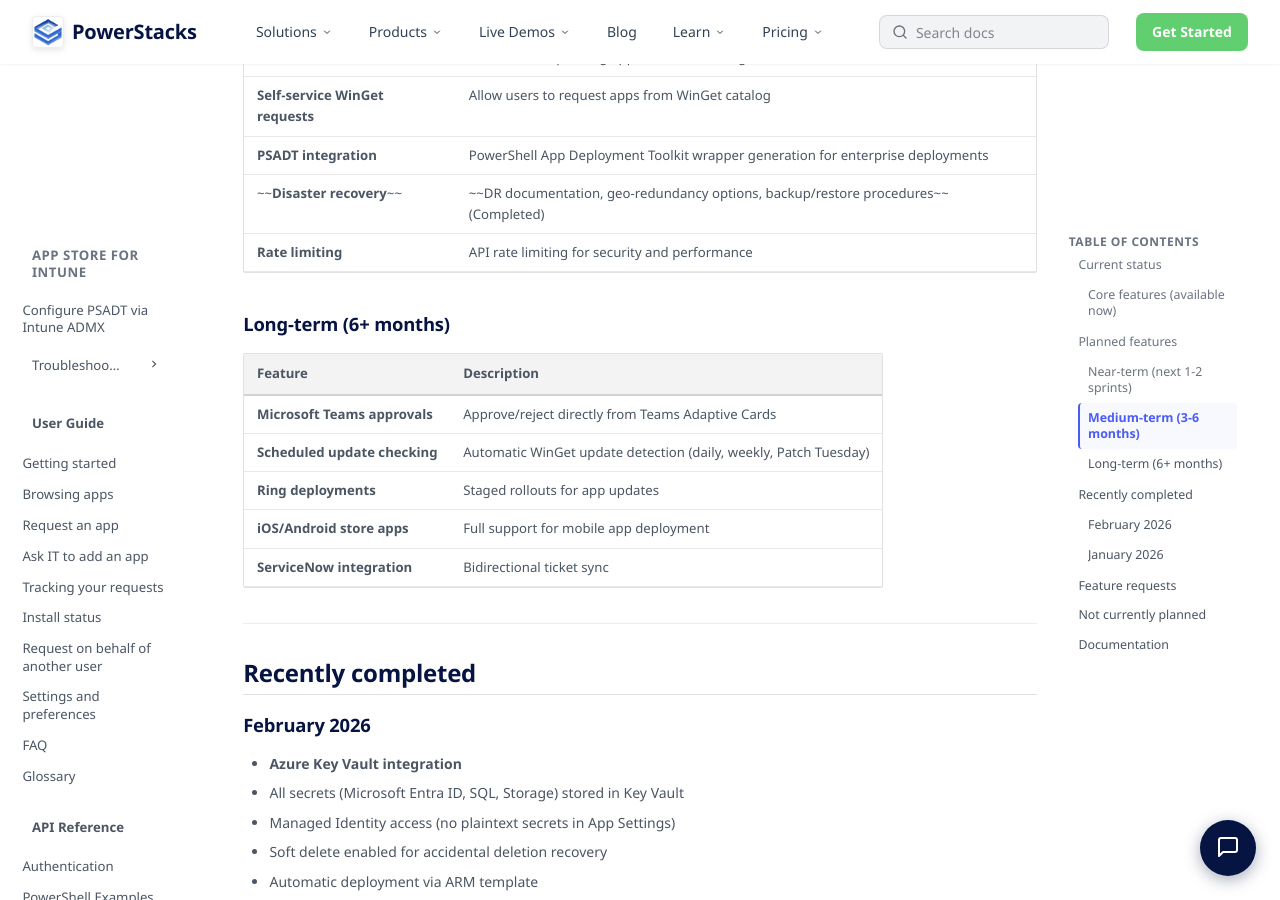
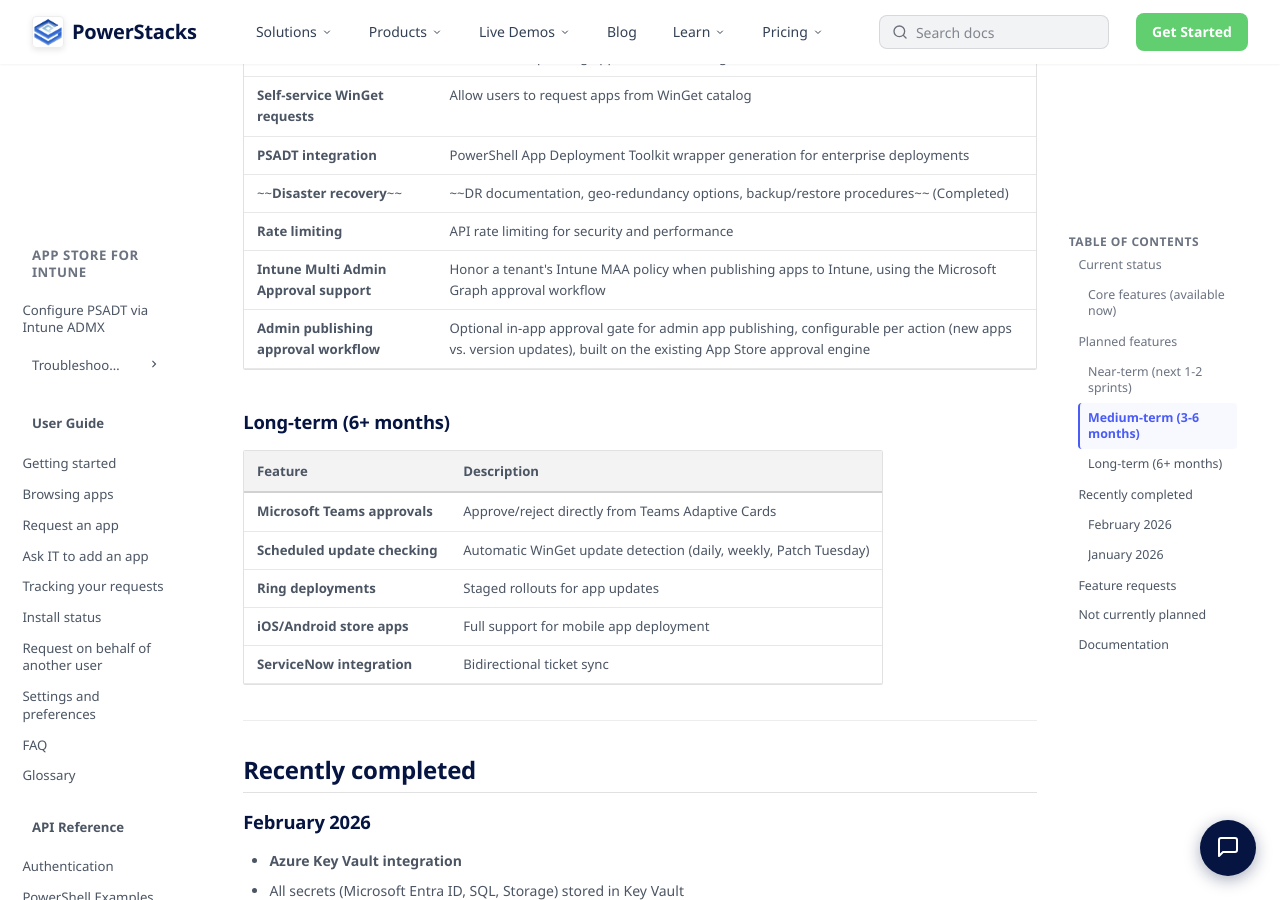
Before and after one commit to powerstacks-corp/powerstacks-docs, an MkDocs documentation site: the page built from docs/app-store-for-intune/roadmap.md, in a window 1280 px wide and 900 px high, scrolled down 1899 px. Built offline with MkDocs 1.6.1 and Material for MkDocs 9.7.7, drawn with Linux system fonts in a browser that asks for light colours.

Commit message:
Add Multi Admin Approval guidance and roadmap items for the App Store
New admin page documenting how Intune MAA enforcement on app-auth Graph calls affects App Store publishing, with the Exclusions-tab workaround. Adds two Medium-term roadmap items: native Intune MAA support and an in-app admin publishing approval workflow.

```diff
--- a/docs/app-store-for-intune/roadmap.md
+++ b/docs/app-store-for-intune/roadmap.md
@@ -77,6 +77,8 @@
 | **PSADT integration** | PowerShell App Deployment Toolkit wrapper generation for enterprise deployments |
 | ~~**Disaster recovery**~~ | ~~DR documentation, geo-redundancy options, backup/restore procedures~~ (Completed) |
 | **Rate limiting** | API rate limiting for security and performance |
+| **Intune Multi Admin Approval support** | Honor a tenant's Intune MAA policy when publishing apps to Intune, using the Microsoft Graph approval workflow |
+| **Admin publishing approval workflow** | Optional in-app approval gate for admin app publishing, configurable per action (new apps vs. version updates), built on the existing App Store approval engine |
 
 ### Long-term (6+ months)
 
--- a/mkdocs.yml
+++ b/mkdocs.yml
@@ -287,6 +287,7 @@
       - Database Maintenance: app-store-for-intune/administration/database-maintenance.md
       - Disaster Recovery: app-store-for-intune/administration/disaster-recovery.md
       - Security Overview: app-store-for-intune/administration/security.md
+      - Multi Admin Approval: app-store-for-intune/administration/multi-admin-approval.md
       - Configure PSADT via Intune ADMX: app-store-for-intune/administration/psadt-configuration-via-intune-admx.md
       - Troubleshooting:
         - app-store-for-intune/administration/troubleshooting/index.md
```
Also changed, not shown: other parts of docs/app-store-for-intune/roadmap.md (+1 -1 lines), docs/app-store-for-intune/administration/multi-admin-approval.md (added, +41 -0 lines).
